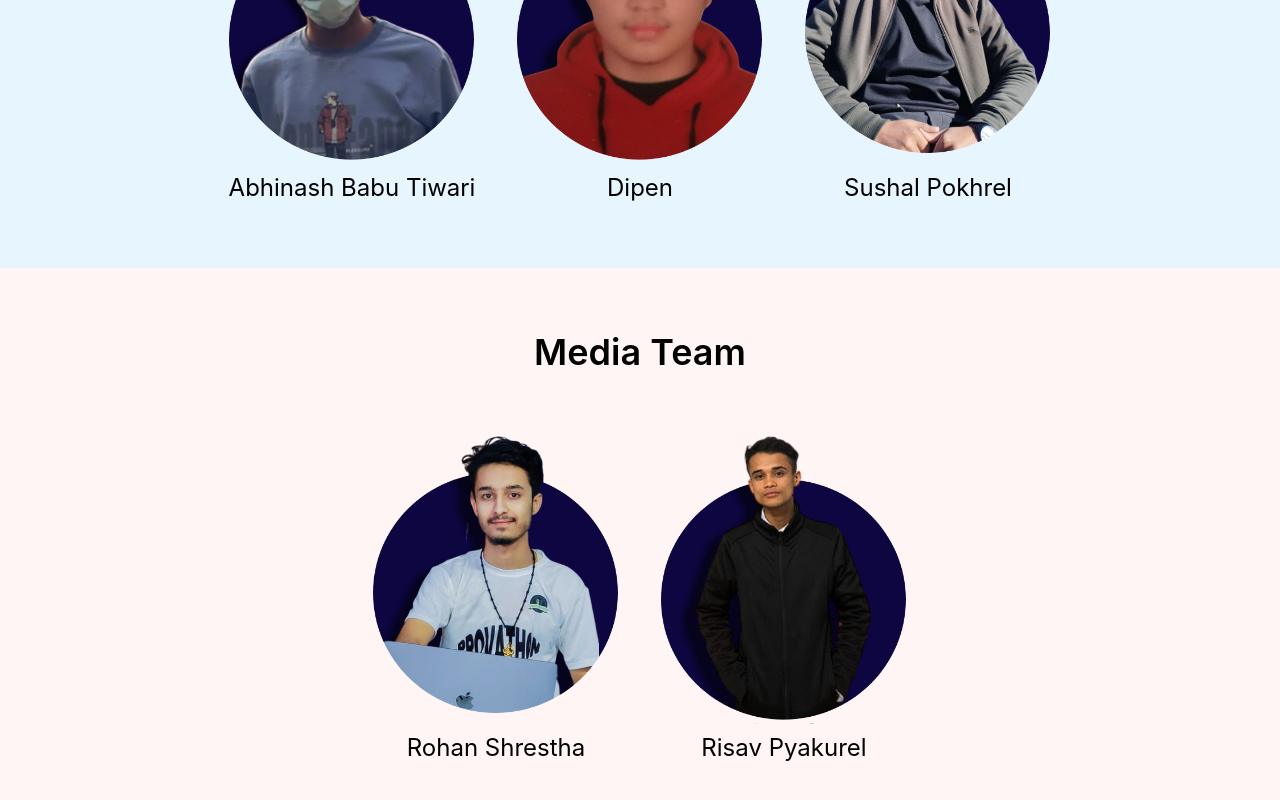
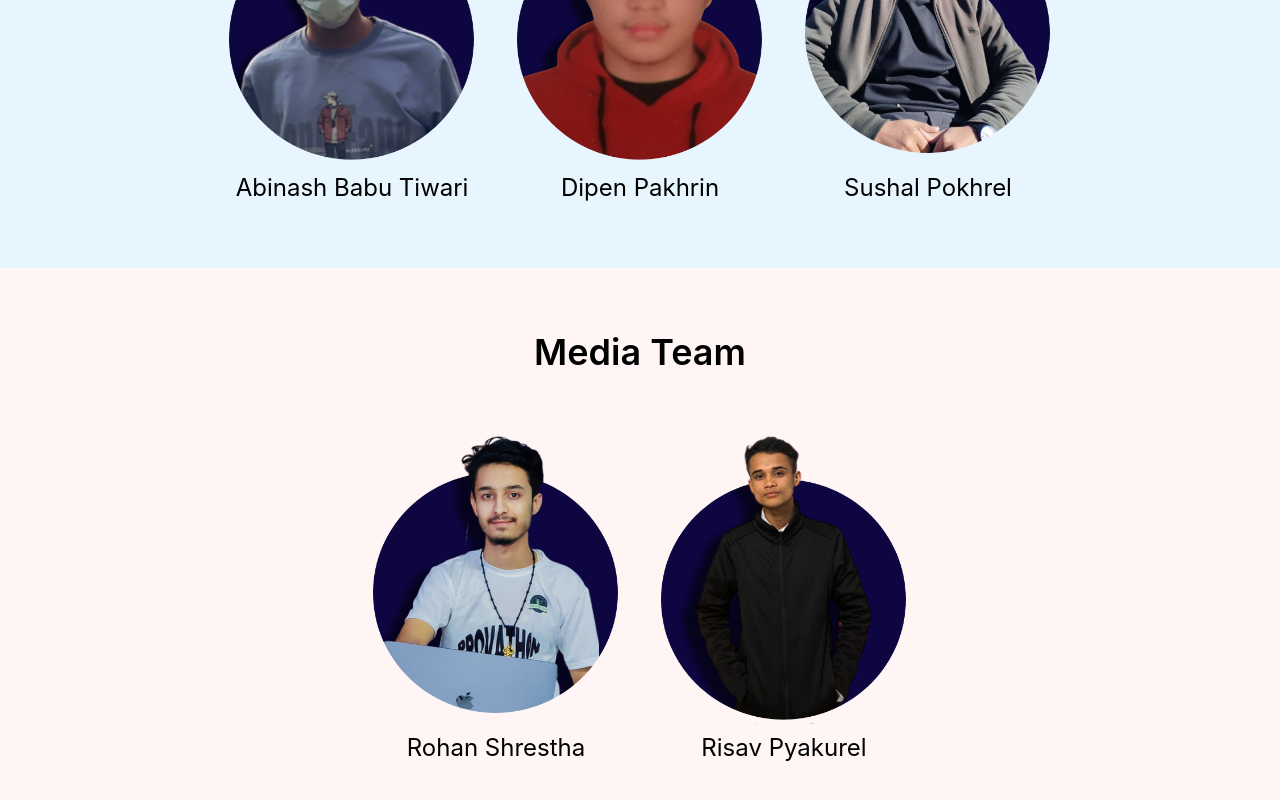
Before and after one commit to osmhack2023/beta, a React (Create React App) app: page /teams in a window 1280 px wide. Shown: the part 3748-4548 px from the top of the page. Built offline with nearby package versions, Linux system fonts and the light colour scheme.

Commit message:
update names

```diff
--- a/src/components/teams.js
+++ b/src/components/teams.js
@@ -174,11 +174,11 @@ const Team = () => {
         <div className="flex flex-col md:flex-row  gap-y-20 justify-center">
           <div className="flex flex-col justify-center items-center gap-y-2">
             <img src={abinash} className="h-72 w-72 " />
-            <p className="text-2xl ">Abhinash Babu Tiwari</p>
+            <p className="text-2xl ">Abinash Babu Tiwari</p>
           </div>
           <div className="flex flex-col justify-center items-center gap-y-2">
             <img src={dipen} className="h-72 w-72 " />
-            <p className="text-2xl ">Dipen</p>
+            <p className="text-2xl ">Dipen Pakhrin</p>
           </div>
           <div className="flex flex-col justify-center items-center gap-y-2">
             <img src={sushal} className="h-72 w-72 " />
```
